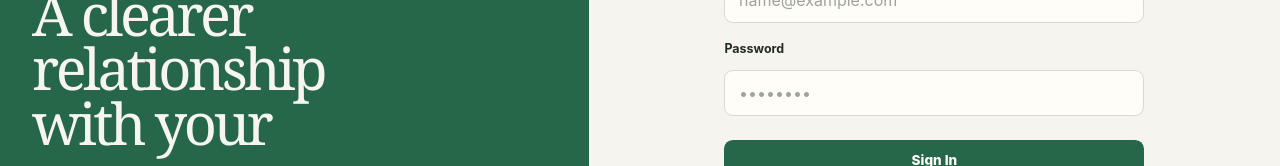
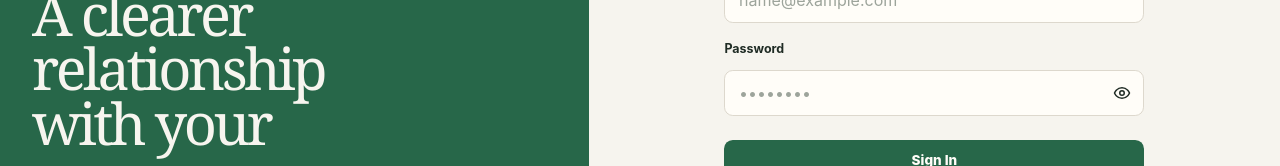
Before and after one commit to Got17/personal-finance-web, a Next.js app: page /login in a window 1280 px wide. Shown: the part 407-573 px from the top of the page. Built offline with nearby package versions, Linux system fonts and the light colour scheme; no server answers.

Commit message:
feat: reuse eye toggle icon component on sign-in form

```diff
--- a/src/components/SignInForm.module.css
+++ b/src/components/SignInForm.module.css
@@ -1 +1,106 @@
-.form{display:flex;flex-direction:column;gap:1.1rem;width:100%}.fieldGroup{display:flex;flex-direction:column;gap:.45rem}.label{color:var(--ink);font-size:.78rem;font-weight:750}.input{width:100%;margin-top:.45rem;padding:.75rem .85rem;background:var(--surface);border:1px solid var(--line);border-radius:.55rem;color:var(--ink);outline:none}.input::placeholder{color:#9da49b}.input:focus{border-color:var(--forest);box-shadow:0 0 0 3px var(--forest-soft)}.errorBanner{padding:.75rem .85rem;background:#f6e5e1;border:1px solid #e8c3bb;border-radius:.55rem;color:#843e32;font-size:.78rem}.submitButton{margin-top:.35rem;padding:.8rem 1rem;border:0;border-radius:.55rem;background:var(--forest);color:#fffdf8;font-size:.85rem;font-weight:800;cursor:pointer}.submitButton:hover:not(:disabled){background:var(--forest-deep)}.submitButton:disabled{opacity:.6;cursor:not-allowed}
+.form {
+  display: flex;
+  flex-direction: column;
+  gap: 1.1rem;
+  width: 100%;
+}
+
+.fieldGroup {
+  display: flex;
+  flex-direction: column;
+  gap: 0.45rem;
+}
+
+.label {
+  color: var(--ink);
+  font-size: 0.78rem;
+  font-weight: 750;
+}
+
+.input {
+  width: 100%;
+  margin-top: 0.45rem;
+  padding: 0.75rem 0.85rem;
+  background: var(--surface);
+  border: 1px solid var(--line);
+  border-radius: 0.55rem;
+  color: var(--ink);
+  outline: none;
+}
+
+.input::placeholder {
+  color: #9da49b;
+}
+
+.input:focus {
+  border-color: var(--forest);
+  box-shadow: 0 0 0 3px var(--forest-soft);
+}
+
+.passwordWrapper {
+  position: relative;
+  width: 100%;
+  margin-top: 0.45rem;
+}
+
+.passwordWrapper .input {
+  margin-top: 0;
+  padding-right: 2.75rem;
+}
+
+.toggleButton {
+  position: absolute;
+  right: 0.6rem;
+  top: 50%;
+  transform: translateY(-50%);
+  background: transparent;
+  border: none;
+  padding: 0.25rem;
+  color: var(--muted-ink);
+  cursor: pointer;
+  display: flex;
+  align-items: center;
+  justify-content: center;
+  border-radius: 0.35rem;
+  transition: color 0.16s ease, background-color 0.16s ease;
+}
+
+.toggleButton:hover {
+  color: var(--ink);
+  background-color: var(--forest-soft);
+}
+
+.toggleButton:focus-visible {
+  outline: 2px solid var(--forest);
+  color: var(--forest);
+}
+
+.errorBanner {
+  padding: 0.75rem 0.85rem;
+  background: #f6e5e1;
+  border: 1px solid #e8c3bb;
+  border-radius: 0.55rem;
+  color: #843e32;
+  font-size: 0.78rem;
+}
+
+.submitButton {
+  margin-top: 0.35rem;
+  padding: 0.8rem 1rem;
+  border: 0;
+  border-radius: 0.55rem;
+  background: var(--forest);
+  color: #fffdf8;
+  font-size: 0.85rem;
+  font-weight: 800;
+  cursor: pointer;
+}
+
+.submitButton:hover:not(:disabled) {
+  background: var(--forest-deep);
+}
+
+.submitButton:disabled {
+  opacity: 0.6;
+  cursor: not-allowed;
+}
--- a/src/components/SignInForm.tsx
+++ b/src/components/SignInForm.tsx
@@ -3,12 +3,14 @@
 import { useState, useTransition, FormEvent } from "react";
 import { useRouter } from "next/navigation";
 import { signInAction } from "@/app/actions/auth";
+import { EyeIcon, EyeOffIcon } from "@/components/icons/EyeIcons";
 import styles from "./SignInForm.module.css";
 
 export function SignInForm() {
   const router = useRouter();
   const [email, setEmail] = useState("");
   const [password, setPassword] = useState("");
+  const [showPassword, setShowPassword] = useState(false);
   const [errorMessage, setErrorMessage] = useState<string | null>(null);
   const [isPending, startTransition] = useTransition();
 
@@ -58,10 +60,11 @@ export function SignInForm() {
         <label htmlFor="password" className={styles.label}>
           Password
         </label>
+        <div className={styles.passwordWrapper}>
           <input
             id="password"
             name="password"
-          type="password"
+            type={showPassword ? "text" : "password"}
             required
             placeholder="••••••••"
             value={password}
@@ -69,6 +72,16 @@ export function SignInForm() {
             className={styles.input}
             disabled={isPending}
           />
+          <button
+            type="button"
+            className={styles.toggleButton}
+            onClick={() => setShowPassword((prev) => !prev)}
+            aria-label={showPassword ? "Hide password" : "Show password"}
+            disabled={isPending}
+          >
+            {showPassword ? <EyeOffIcon /> : <EyeIcon />}
+          </button>
+        </div>
       </div>
 
       <button type="submit" className={styles.submitButton} disabled={isPending}>
--- /dev/null
+++ b/src/components/icons/EyeIcons.tsx
@@ -0,0 +1,39 @@
+export function EyeIcon() {
+  return (
+    <svg
+      width="18"
+      height="18"
+      viewBox="0 0 24 24"
+      fill="none"
+      stroke="currentColor"
+      strokeWidth="2"
+      strokeLinecap="round"
+      strokeLinejoin="round"
+      aria-hidden="true"
+    >
+      <path d="M2 12s3-7 10-7 10 7 10 7-3 7-10 7-10-7-10-7Z" />
+      <circle cx="12" cy="12" r="3" />
+    </svg>
+  );
+}
+
+export function EyeOffIcon() {
+  return (
+    <svg
+      width="18"
+      height="18"
+      viewBox="0 0 24 24"
+      fill="none"
+      stroke="currentColor"
+      strokeWidth="2"
+      strokeLinecap="round"
+      strokeLinejoin="round"
+      aria-hidden="true"
+    >
+      <path d="M9.88 9.88a3 3 0 1 0 4.24 4.24" />
+      <path d="M10.73 5.08A10.43 10.43 0 0 1 12 5c7 0 10 7 10 7a13.16 13.16 0 0 1-1.67 2.68" />
+      <path d="M6.61 6.61A13.52 13.52 0 0 0 2 12s3 7 10 7a9.74 9.74 0 0 0 5.39-1.61" />
+      <line x1="2" x2="22" y1="2" y2="22" />
+    </svg>
+  );
+}
```
Also changed, not shown: src/components/SignUpForm.tsx (+1 -40 lines), 2 other files (tests, documents, lock files or other folders). Lines whose indentation alone changed are shown as unchanged.
